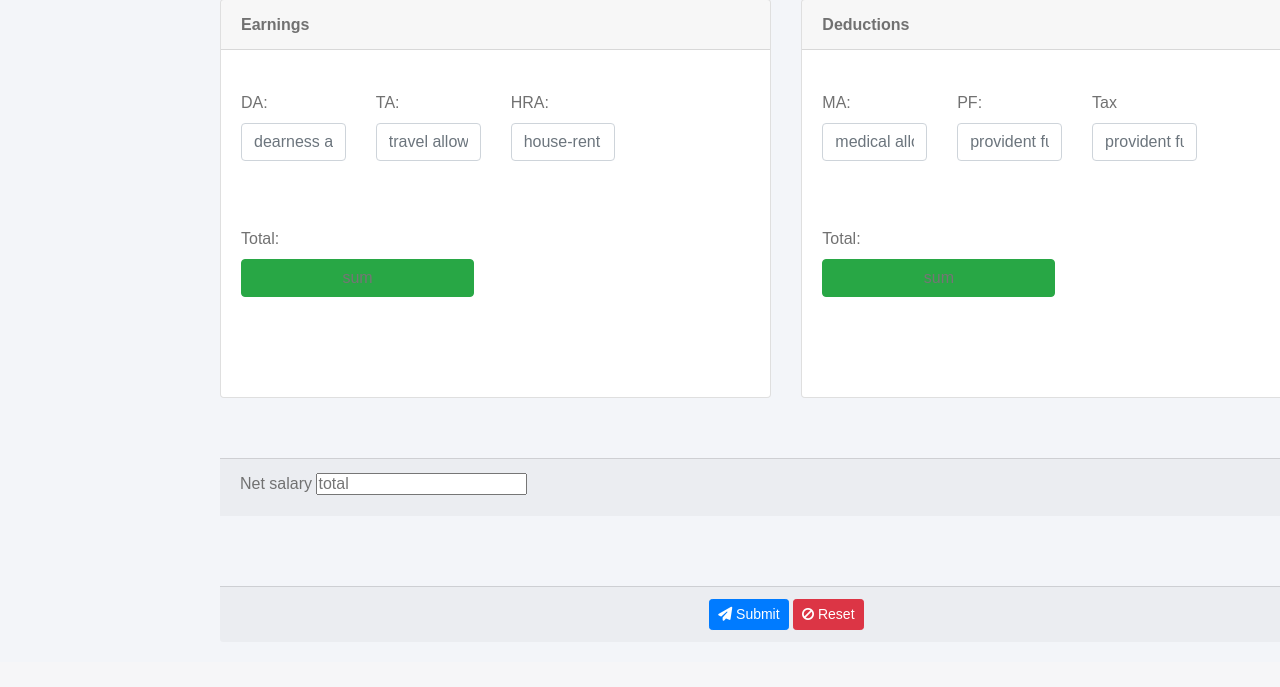
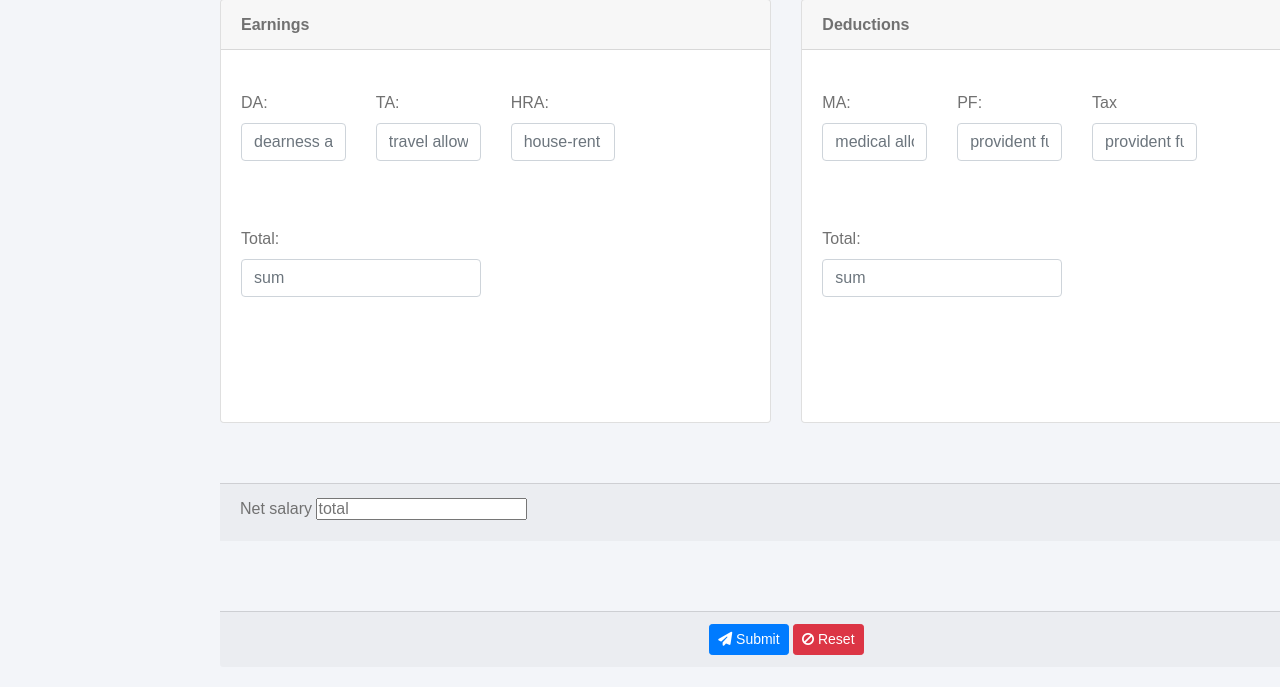
Before and after one commit to safeer369/test, a Django app: page /salary in a window 1280 px wide; the page is wider, and only the part inside the window is pictured. Shown: the part 930-1617 px from the top of that part. Before the commit the page ends 1561 px from the top of that part, so only its background shows below. Run offline with Django 3.2, Linux system fonts and the light colour scheme; data comes from the database, SQL or seed files in the repository; both versions use the stored data as it was after the commit; some libraries are stand-ins or nearby versions.

Commit message:
hudha commit on salary master

```diff
--- a/app1/models.py
+++ b/app1/models.py
@@ -66,5 +66,5 @@ class salary(models.Model):
     total = models.IntegerField()
     designation = models.ForeignKey(Designation,on_delete=models.CASCADE,)
     department = models.ForeignKey(Department,on_delete=models.CASCADE,)
-    def __str__(self):
-        return self.designation
+    # def __str__(self):
+    #     return self.designation
--- a/templates/Salary.html
+++ b/templates/Salary.html
@@ -152,7 +152,7 @@
           <div class="col-md-6">
             <div class="form-group">
               <label for="sum">Total:</label>
-              <input type="text" id="{{ form.bp.id_for_label }}" placeholder="sum" class="btn btn-success" name="sum" class="form-control"><br>
+              <input type="text" id="{{ form.bp.id_for_label }}" placeholder="sum"  name="sum" class="form-control"><br>
             </div>
           </div>
         </div>
@@ -189,7 +189,7 @@
             <div class="col-md-6">
               <div class="form-group">
                 <label for="sum">Total:</label>
-                <input type="text" placeholder="sum" class="btn btn-success"name="sum" class="form-control"><br>
+                <input type="text" placeholder="sum" name="sum" class="form-control"><br>
               </div>
             </div>
           </div>
```
Also changed, not shown: db.sqlite3.
